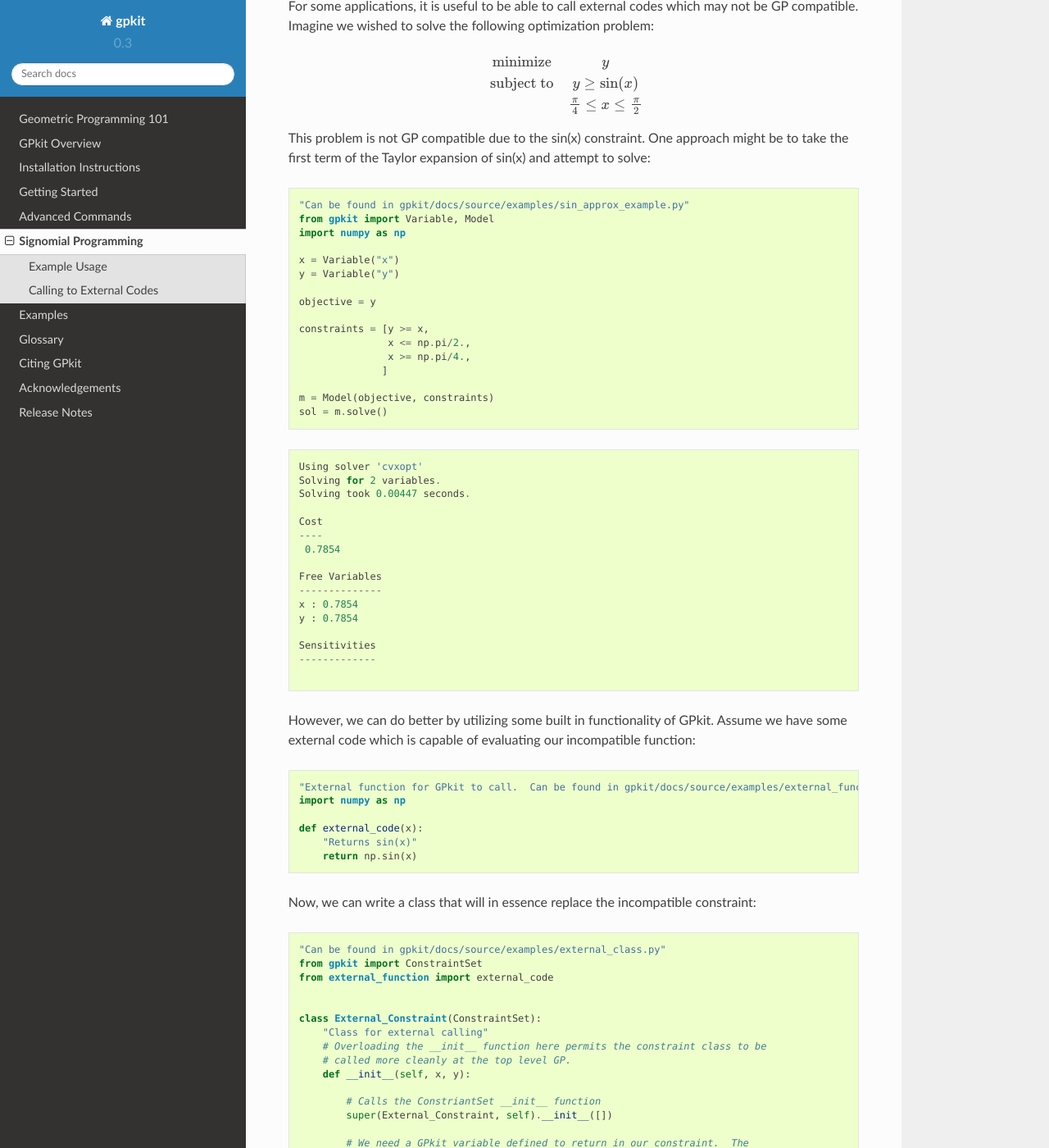
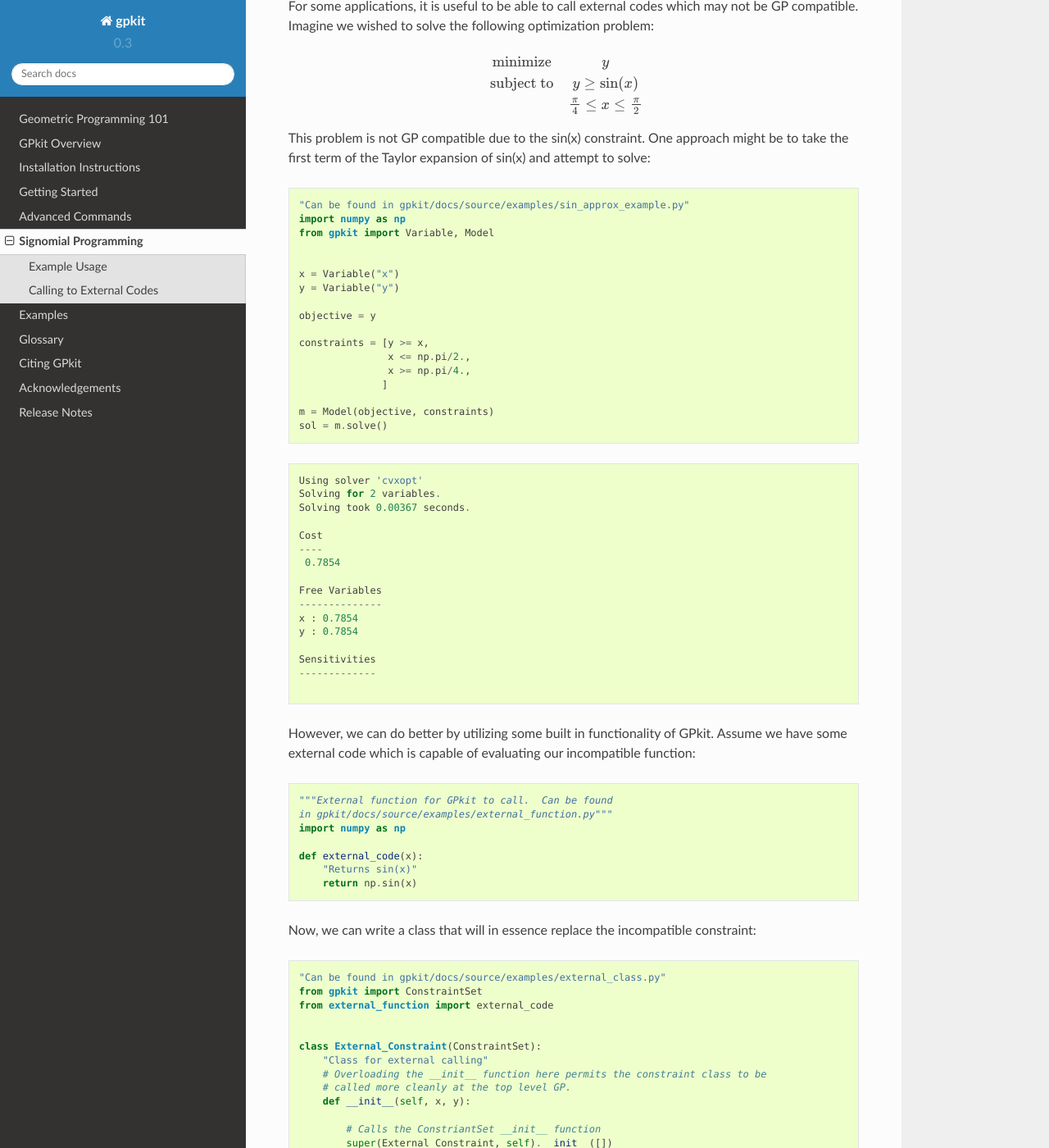
Before and after one commit to convexengineering/gpkit, a Sphinx documentation site: the page built from docs/source/signomialprogramming.rst, in a window 1280 px wide and 1400 px high, scrolled down 1441 px. Shown: the whole window at 82% size. Built offline with Sphinx 7.4.7 and the Read the Docs theme 2.0.0, drawn with Linux system fonts in a browser that asks for light colours.

```diff
--- a/docs/source/examples/external_GP.py
+++ b/docs/source/examples/external_GP.py
@@ -1,7 +1,7 @@
 "Can be found in gpkit/docs/source/examples/external_gp.py"
 
+import numpy as np
 from gpkit import Variable, Model
-import numpy as np
 from external_class import External_Constraint
 
 x = Variable("x")
--- a/docs/source/examples/external_function.py
+++ b/docs/source/examples/external_function.py
@@ -1,4 +1,5 @@
-"External function for GPkit to call.  Can be found in gpkit/docs/source/examples/external_function.py"
+"""External function for GPkit to call.  Can be found
+in gpkit/docs/source/examples/external_function.py"""
 import numpy as np
 
 def external_code(x):
--- a/docs/source/examples/external_gp_output.txt
+++ b/docs/source/examples/external_gp_output.txt
@@ -1,5 +1,5 @@
 Beginning signomial solve.
-Solving took 3 GP solves and 0.0183 seconds.
+Solving took 3 GP solves and 0.0186 seconds.
 
 Cost
 ----
--- a/docs/source/examples/sin_approx_example.py
+++ b/docs/source/examples/sin_approx_example.py
@@ -1,6 +1,7 @@
 "Can be found in gpkit/docs/source/examples/sin_approx_example.py"
+import numpy as np
 from gpkit import Variable, Model
-import numpy as np
+
 
 x = Variable("x")
 y = Variable("y")
--- a/docs/source/examples/sin_approx_example_output.txt
+++ b/docs/source/examples/sin_approx_example_output.txt
@@ -1,6 +1,6 @@
 Using solver 'cvxopt'
 Solving for 2 variables.
-Solving took 0.00447 seconds.
+Solving took 0.00367 seconds.
 
 Cost
 ----
```
Also changed, not shown: docs/source/examples/external_class.py (line endings or trailing spaces).
